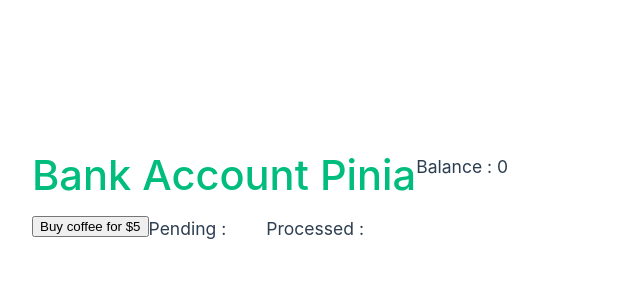
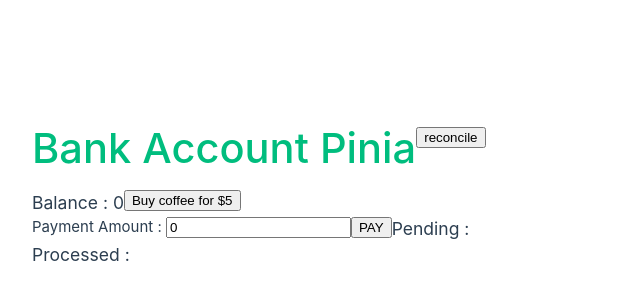
Before and after one commit to BrianH29/learn_pinia, a Vue app: page / in a window 1280 px wide. Shown: the part 202-502 px from the top of the page, without its empty margins (0-640 px from the left). Built offline with nearby package versions, Linux system fonts and the light colour scheme.

Commit message:
commit bankAccount

```diff
--- a/src/App.vue
+++ b/src/App.vue
@@ -1,17 +1,40 @@
 <script setup lang="ts">
 import HelloWorld from './components/HelloWorld.vue'
 import {useBankAccountStore} from './stores/bankAccount'
+import { ref } from 'vue'
 
 const store = useBankAccountStore();
+
+store.$onAction(({ name, store, after}) => {
+  after( result => {
+    if(result){
+      store.processTransation(result);
+    }
+  })
+})
+
+const payAmount = ref(0);
+const submitPayment = () => {
+  if(payAmount.value){
+    store.pay(payAmount.value);
+    payAmount.value = 0;
+  }
+}
+
 </script>
 
 <template>
   <header>
     <div class="wrapper">
       <HelloWorld msg="Bank Account Pinia" />
+      <button @click="store.reconcile()">reconcile</button>
       <h3>Balance : {{ store.runningBalance }} </h3>
+      <button @click="store.charge(5)">Buy coffee for $5</button>
 
-      <button @click="store.charge(5)">Buy coffee for $5</button>
+      <div>
+        Payment Amount : <input type="number" v-model="payAmount" />
+        <button @click="submitPayment">PAY</button>
+      </div>
 
       <h3>Pending : </h3>
       <ul>
--- a/src/stores/bankAccount.ts
+++ b/src/stores/bankAccount.ts
@@ -34,7 +34,31 @@
         status : 'pending',
       });
       return id;
-    }
+    },
+    pay(amount:number){
+      const id = Date.now();
+      this.transactions.push({
+        id,
+        type: 'payment',
+        amount: -amount,
+        status: 'pending',
+      });
+      return id;
+    },
+    reconcile(){
+      this.balance = this.runningBalance;
+      this.transactions = [];
+    },
+    processTransation(transactionId: number){
+      setTimeout(() => {
+        this.transactions = this.transactions.map((t) => {
+          if(t.id === transactionId) {
+            return {...t, status: 'processed'}
+          }
+          return t;
+        }, 500)
+      })
+  }
   },
 
   getters: {
```
